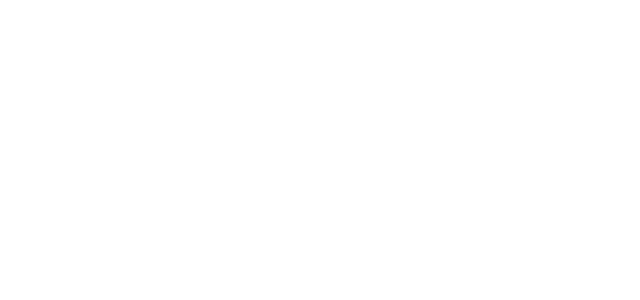
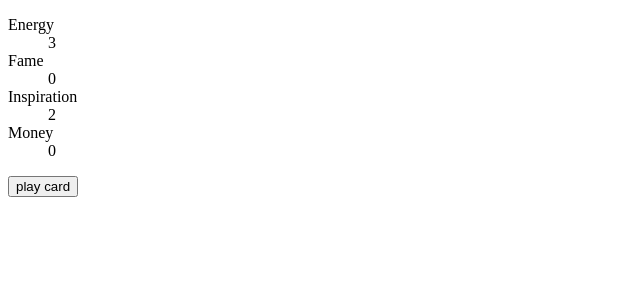
Before and after one commit to flauwekeul/strings-n-cymbals, a Vue app: page / in a window 1280 px wide. Shown: the top 300 px of the page, without its empty margins (0-640 px from the left). Built offline with nearby package versions, Linux system fonts and the light colour scheme.

Commit message:
add minimal code to play cards that update the game state and see those changes immediately

```diff
--- a/src/App.vue
+++ b/src/App.vue
@@ -1,3 +1,23 @@
-<script setup lang="ts"></script>
+<script setup lang="ts">
+import { storeToRefs } from 'pinia'
+import { WORK } from './cards'
+import Card from './components/Card.vue'
+import { useGameStore } from './store'
 
-<template></template>
+const { energy, fame, inspiration, money } = storeToRefs(useGameStore())
+const card = WORK
+</script>
+
+<template>
+  <dl>
+    <dt>Energy</dt>
+    <dd>{{ energy }}</dd>
+    <dt>Fame</dt>
+    <dd>{{ fame }}</dd>
+    <dt>Inspiration</dt>
+    <dd>{{ inspiration }}</dd>
+    <dt>Money</dt>
+    <dd>{{ money }}</dd>
+  </dl>
+  <Card :card="card" />
+</template>
--- /dev/null
+++ b/src/cards.ts
@@ -0,0 +1,39 @@
+import { Card } from './types'
+
+const identity = <T>(_: T) => _
+
+export const WORK: Card = {
+  id: 'work',
+  title: 'Work',
+  description: '',
+  cost: 2,
+  instant: (state) => ({ ...state, money: state.money + 1 }),
+  nextTurn: identity,
+}
+
+export const RELAX: Card = {
+  id: 'relax',
+  title: 'Relax',
+  description: '',
+  cost: 1,
+  instant: identity,
+  nextTurn: identity,
+}
+
+export const SLEEP: Card = {
+  id: 'sleep',
+  title: 'Good night’s rest',
+  description: '',
+  cost: 1,
+  instant: identity,
+  nextTurn: identity,
+}
+
+export const ESPRESSO: Card = {
+  id: 'espresso',
+  title: 'Espresso',
+  description: '',
+  cost: 0,
+  instant: identity,
+  nextTurn: identity,
+}
--- /dev/null
+++ b/src/components/Card.vue
@@ -0,0 +1,19 @@
+<script setup lang="ts">
+import { useGameStore } from '@/store'
+import { Card } from '@/types'
+
+interface Props {
+  card: Card
+}
+
+const props = defineProps<Props>()
+const gameStore = useGameStore()
+
+const playCard = () => {
+  gameStore.playCard(props.card)
+}
+</script>
+
+<template>
+  <button @click="playCard">play card</button>
+</template>
--- /dev/null
+++ b/src/store.ts
@@ -0,0 +1,19 @@
+import { defineStore } from 'pinia'
+import { Card, GameState } from './types'
+
+export const initialState: GameState = {
+  energy: 3,
+  fame: 0,
+  inspiration: 2,
+  money: 0,
+  cardsPlayed: [],
+}
+
+export const useGameStore = defineStore('gameState', {
+  state: () => initialState,
+  actions: {
+    playCard(card: Card) {
+      this.$state = card.instant(this.$state)
+    },
+  },
+})
--- /dev/null
+++ b/src/types.ts
@@ -0,0 +1,20 @@
+export interface GameState {
+  energy: number
+  fame: number
+  inspiration: number
+  money: number
+  cardsPlayed: PlayedCard[]
+}
+
+export interface Card {
+  id: string
+  title: string
+  description: string
+  cost: number
+  instant(gameState: Readonly<GameState>): GameState
+  nextTurn(gameState: Readonly<GameState>): GameState
+}
+
+export interface PlayedCard extends Card {
+  turn: number
+}
```
